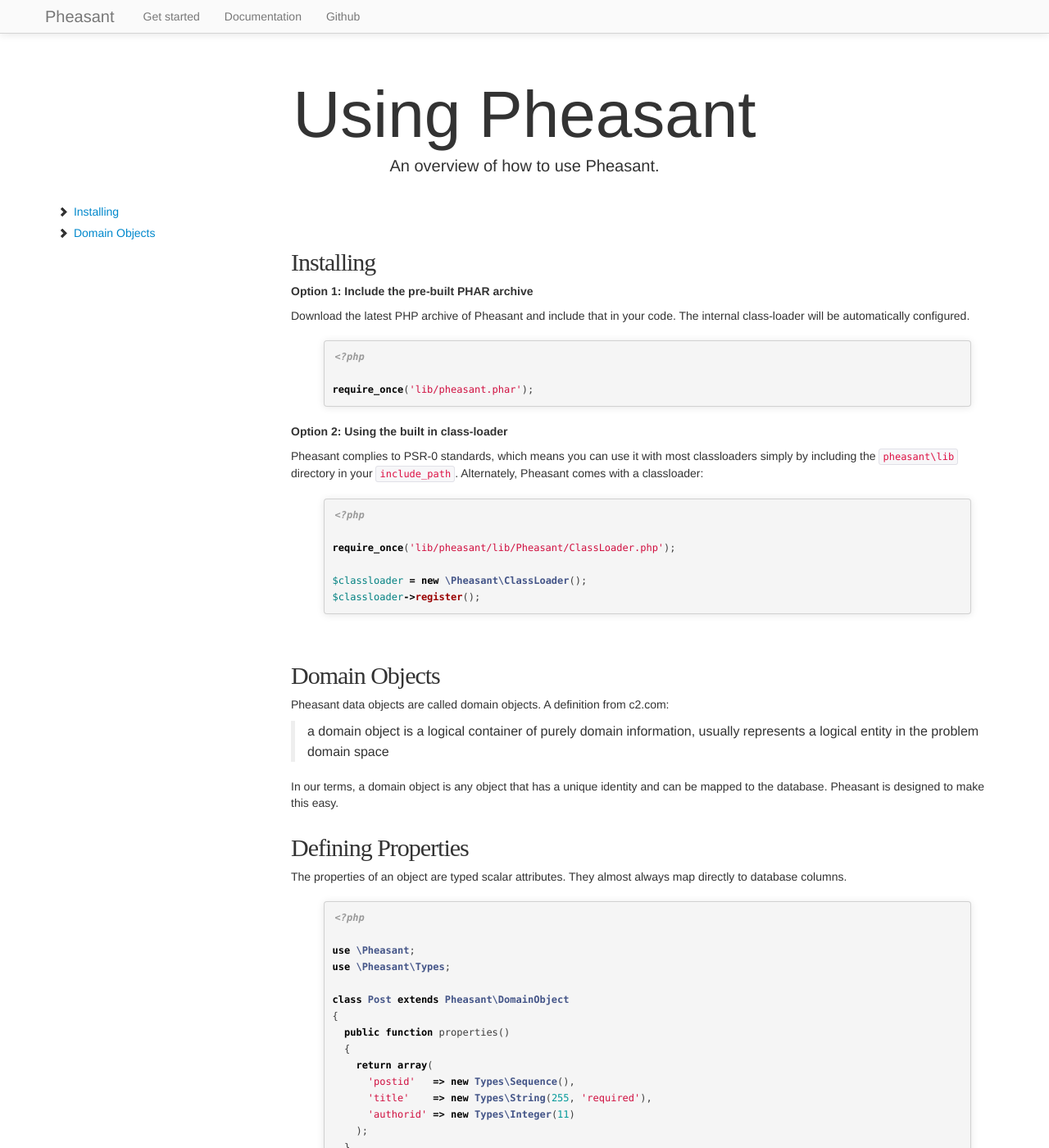
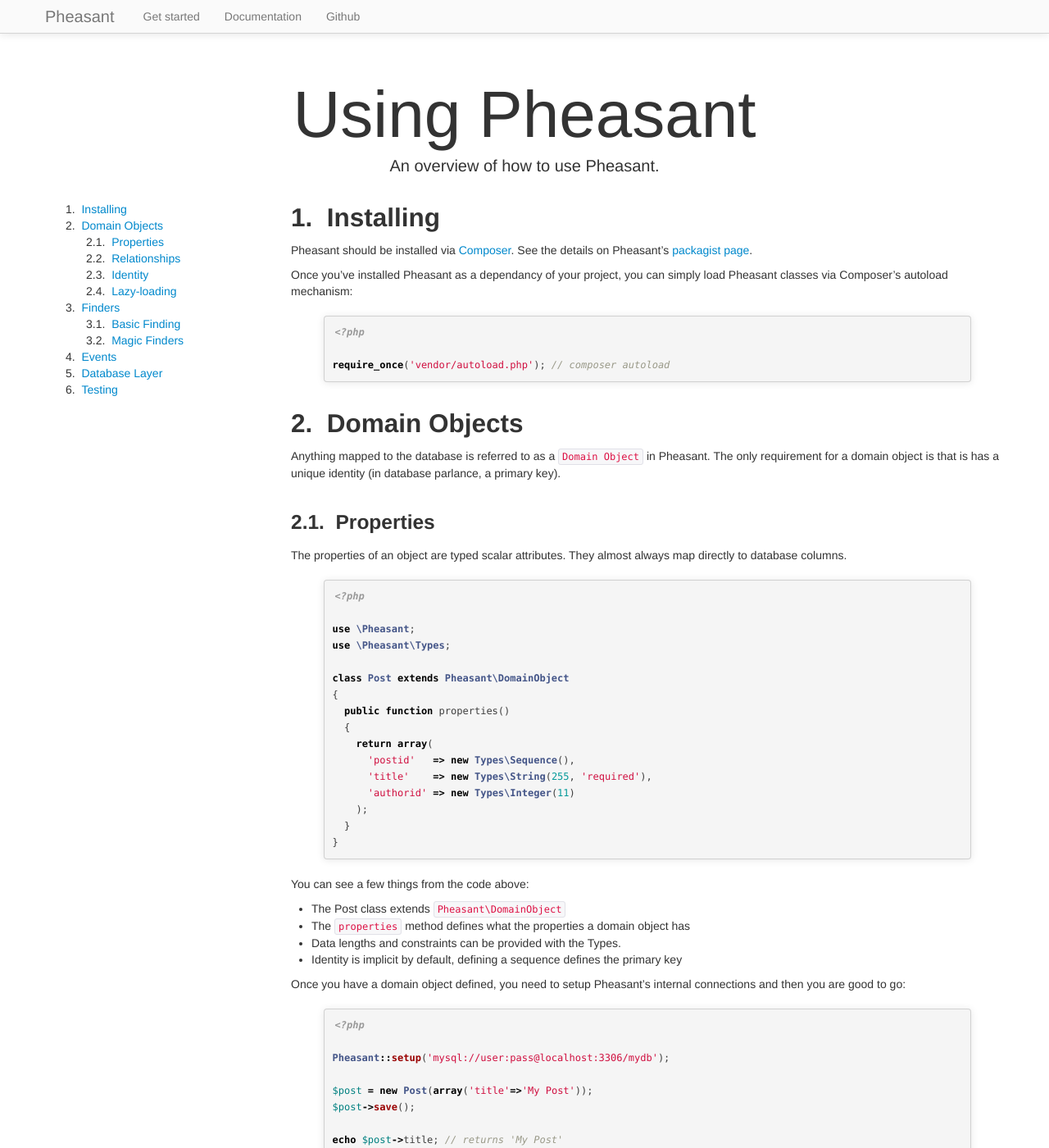
Before and after one commit to lox/pheasant, a Jekyll site: the page built from docs.md, in a window 1280 px wide and 1400 px high. Shown: the whole window at 82% size. Built offline with Jekyll 4.4.1, drawn with Linux system fonts in a browser that asks for light colours; nearby versions of some CDN libraries; some of the changed text lies outside the part shown.

Commit message:
Started updating documentation

```diff
--- a/_layouts/docs.html
+++ b/_layouts/docs.html
@@ -53,10 +51,24 @@
 <div class="container">
   <div class="row">
     <div class="span3">
-          <ul class="nav nav-list">
-            <li><a href="#Installing"><i class="icon-chevron-right"></i> Installing</a></li>
-            <li><a href="#Domain Objects"><i class="icon-chevron-right"></i> Domain Objects</a></li>
-          </ul>
+      <ol class="doc-nav nested-numbers">
+        <li><a href="#Installing">Installing</a></li>
+        <li><a href="#DomainObjects">Domain Objects</a></li>
+        <ol>
+          <li><a href="#Properties">Properties</a></li>
+          <li><a href="#Relationships">Relationships</a></li>
+          <li><a href="#Identity">Identity</a></li>
+          <li><a href="#LazyLoading">Lazy-loading</a></li>
+        </ol>
+        <li><a href="#Finders">Finders</a></li>
+        <ol>
+          <li><a href="#BasicFinding">Basic Finding</a></li>
+          <li><a href="#MagicFinders">Magic Finders</a></li>
+        </ol>
+        <li><a href="#Events">Events</a></li>
+        <li><a href="#DatabaseLayer">Database Layer</a></li>
+        <li><a href="#Testing">Testing</a></li>
+      </ol>
     </div>
     <div class="span9 docs">
     {{ content }}
--- a/assets/css/styles.css
+++ b/assets/css/styles.css
@@ -5,6 +5,8 @@
 body {
   position: relative;
 }
+
+
 
 /* Bootstrap Overrides
 -------------------------------------------------- */
@@ -23,6 +25,15 @@
   margin-top: 30px;
   border-top: 1px solid #e5e5e5;
   background-color: #f5f5f5;
+}
+
+@media (max-width: 767px) {
+  .footer {
+    margin-right: -20px;
+    margin-left: -20px;
+    padding: 10px 20px;
+    margin-top: 20px;
+  }
 }
 
 pre code {
@@ -56,7 +67,6 @@
 }
 
 .jumbotron h1 {
-  font-size: 50px;
   line-height: 1;
   font-weight: normal;
 }
@@ -66,7 +76,7 @@
     font-size: 80px;
   }
   .jumbotron p {
-    font-size: 30px;
+    font-size: 40px;
   }
 }
 
@@ -86,19 +96,16 @@
   text-align: center;
 }
 
-.marketing h1 {
+.marketing h2 {
   font-weight: normal;
-  margin: 60px 0 10px;
-  font-size: 40px;
   line-height: 1;
 }
 
 @media (min-width: 1024px) {
-  .marketing h1 {
-    font-size: 60px;
+  .marketing h2 {
+    font-size: 50px;
   }
 }
-
 
 .feature-col h4 {
   padding-top: 20px;
@@ -124,22 +131,53 @@
 /* Docs
 -------------------------------------------------- */
 
-.docs h2 {
-  margin: 60px 0 10px;
-  font-size: 30px;
-  font-weight: 200;
-  line-height: 1;
-  letter-spacing: -1px;
-  font-family: 'MergeRegular';
+body {
+  counter-reset: doc-h2s;
 }
 
-.docs h3 {
-  margin: 30px 0 10px;
-  font-size: 30px;
-  font-weight: 200;
-  line-height: 1;
-  letter-spacing: -1px;
-  font-family: 'MergeRegular';
+.nested-numbers {
+  counter-reset: nn1-counter;
+}
+
+.nested-numbers li {
+  display: block;
+}
+
+.nested-numbers > li:before {
+  content: counter(nn1-counter)  ".\0000a0\0000a0";
+  counter-increment: nn1-counter;
+}
+
+.nested-numbers > ol {
+  counter-reset: nn2-counter;
+}
+
+.nested-numbers > ol > li:before {
+  content: counter(nn1-counter) "." counter(nn2-counter)  ".\0000a0\0000a0";
+  counter-increment: nn2-counter;
+}
+
+h2.numbered:before {
+  content: counter(doc-h2s)  ".\0000a0\0000a0";
+  counter-increment: doc-h2s;
+  counter-reset: doc-h3s;
+}
+
+h3.numbered:before {
+  content: counter(doc-h2s) "." counter(doc-h3s)  ".\0000a0\0000a0";
+  counter-increment: doc-h3s;
+}
+
+.footer-links li:first-child {
+  padding-left: 0;
+}
+
+.docs h2, .docs h3 {
+  margin-top: 30px;
+}
+
+.docs h2:first-child {
+  margin-top: 0;
 }
 
 .docs p {
--- a/docs.md
+++ b/docs.md
@@ -3,46 +3,30 @@
 layout: docs
 ---
 
-Installing
-----------
 
-**Option 1: Include the pre-built PHAR archive**
+<h2 class="numbered" id="Installing">Installing</h2>
 
-Download the latest PHP archive of Pheasant and include that in your code. The internal class-loader will be automatically configured.
+Pheasant should be installed via [Composer](http://getcomposer.org). See the details on
+Pheasant's [packagist page](https://packagist.org/packages/lox/pheasant).
+
+Once you've installed Pheasant as a dependancy of your project, you can simply load Pheasant
+classes via Composer's autoload mechanism:
 
 {% highlight php %}
 <?php
 
-require_once('lib/pheasant.phar');
+require_once('vendor/autoload.php'); // composer autoload
 
 {% endhighlight %}
 
-**Option 2: Using the built in class-loader**
 
-Pheasant complies to PSR-0 standards, which means you can use it with most classloaders simply by including the `pheasant\lib` directory in your `include_path`. Alternately, Pheasant comes with a classloader:
+<h2 class="numbered" id="DomainObjects">Domain Objects</h2>
 
-{% highlight php %}
-<?php
-
-require_once('lib/pheasant/lib/Pheasant/ClassLoader.php');
-
-$classloader = new \Pheasant\ClassLoader();
-$classloader->register();
-{% endhighlight %}
+Anything mapped to the database is referred to as a `Domain Object` in Pheasant. The only requirement
+for a domain object is that is has a unique identity (in database parlance, a primary key).
 
 
-Domain Objects
------------------------
-
-Pheasant data objects are called domain objects. A definition from c2.com:
-
-> a domain object is a logical container of purely domain
-> information, usually represents a logical entity in the problem domain space
-
-In our terms, a domain object is any object that has a unique identity and
-can be mapped to the database. Pheasant is designed to make this easy.
-
-### Defining Properties
+<h3 class="numbered" id="DefiningProperties">Properties</h3>
 
 The properties of an object are typed scalar attributes. They almost always
 map directly to database columns.
```
Also changed, not shown: other parts of _layouts/docs.html (+0 -2 lines), other parts of docs.md (+0 -29 lines), index.md (+3 -3 lines). Lines whose indentation alone changed are shown as unchanged.
